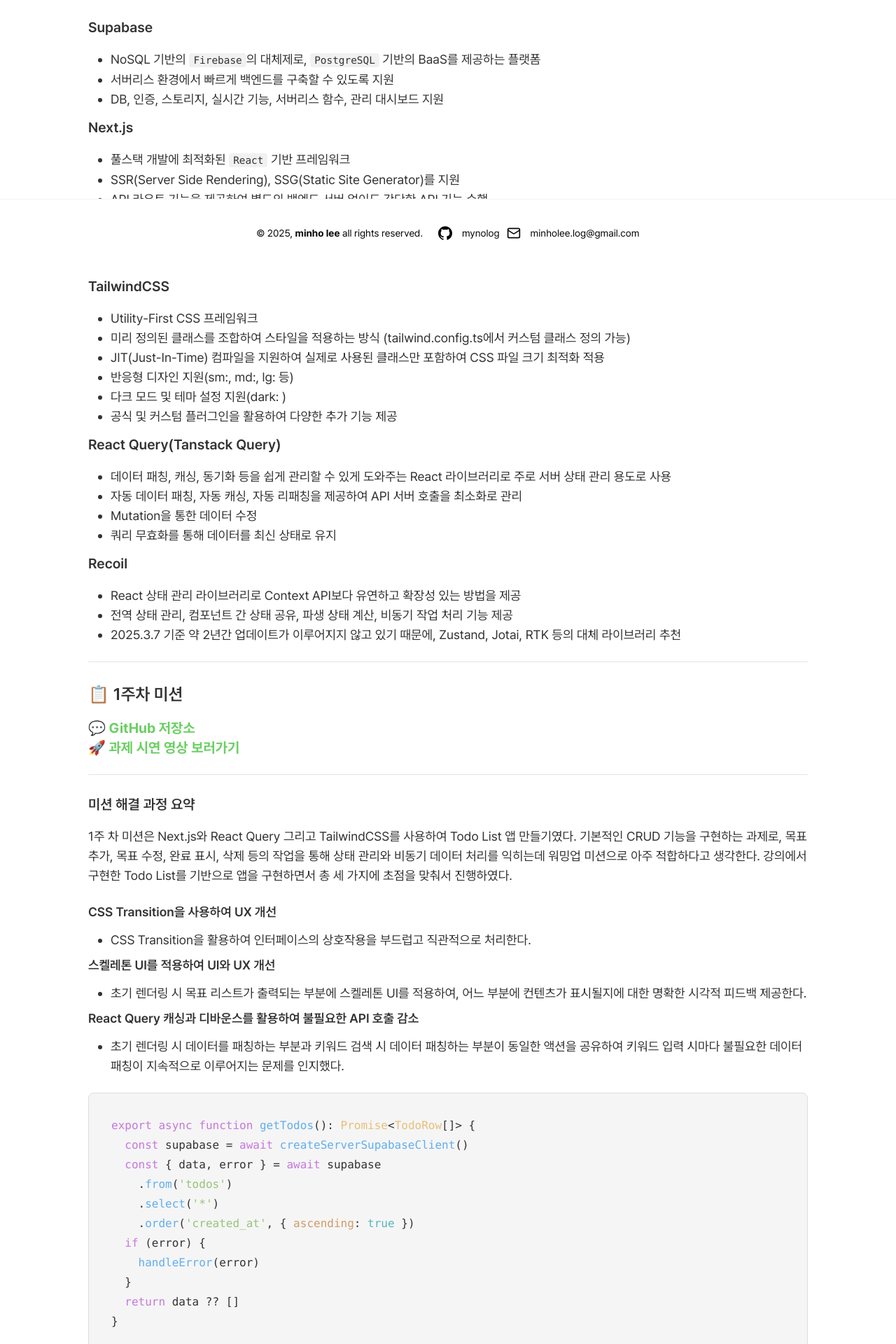
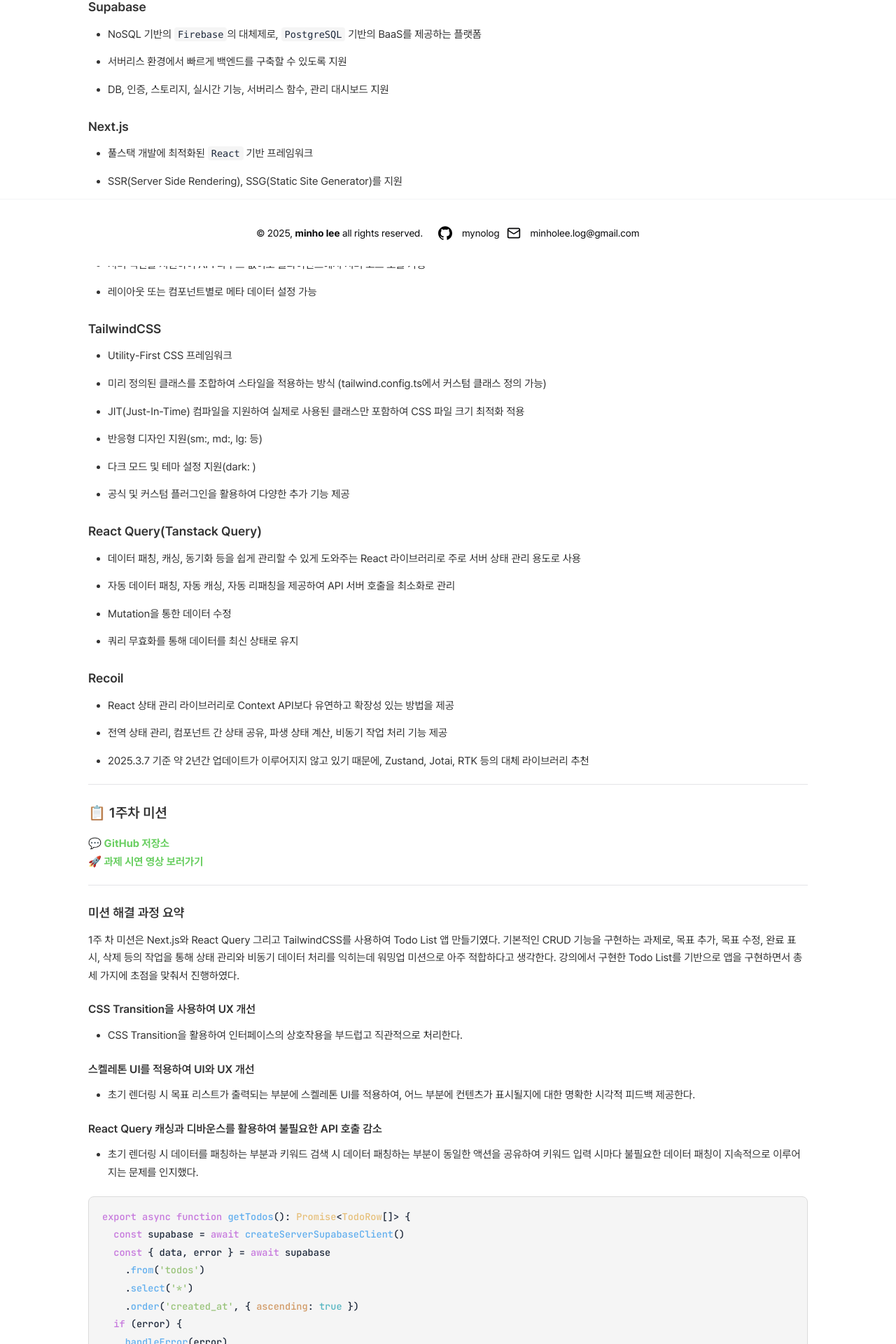
Before and after one commit to mynolog/mynolog-blog, a Next.js app: page /blog/devlog/inflearn-warm-up-3-1 in a window 1280 px wide. Shown: the part 420-2340 px from the top of the page at 70% size. Built offline with nearby package versions, Linux system fonts and the light colour scheme; no server answers.

Commit message:
style: Blog 페이지 폰크 크기 조정 및 코드블럭 폰트 'Jetbrains Mono'로 변경

```diff
--- a/src/app/blog/[category]/[slug]/page.tsx
+++ b/src/app/blog/[category]/[slug]/page.tsx
@@ -23,7 +23,7 @@
       <ReactMarkdown remarkPlugins={[remarkGfm]} rehypePlugins={[rehypeHighlight]}>
         {post.content}
       </ReactMarkdown>
-      <div className="pt-20">
+      <div className="pt-6">
         <Comment />
       </div>
     </article>
--- a/src/app/globals.css
+++ b/src/app/globals.css
@@ -119,107 +119,3 @@
     @apply bg-background text-foreground;
   }
 }
-.prose {
-  font-size: 1.125rem;
-  line-height: 1.75rem;
-  color: #333;
-}
-
-.prose h1 {
-  font-size: 2.25rem;
-  font-weight: bold;
-  margin-bottom: 1rem;
-}
-
-.prose p {
-  margin-bottom: 1rem;
-}
-
-.prose ul {
-  list-style: disc;
-  margin-left: 2rem;
-}
-
-.prose pre {
-  background-color: #f5f5f5;
-  color: #333;
-  padding: 16px;
-  border-radius: 8px;
-  overflow-x: auto;
-  margin-top: 1.5rem;
-  margin-bottom: 1.5rem;
-  border: 1px solid #ddd;
-  font-family: 'Courier New', Courier, monospace;
-}
-
-.prose code {
-  background-color: #f1f1f1;
-  color: #333;
-  padding: 2px 6px;
-  border-radius: 4px;
-  font-size: 0.9rem;
-}
-
-.prose pre code {
-  font-size: 1rem;
-  color: inherit;
-  background: none;
-  padding: 0;
-  white-space: pre-wrap;
-  word-wrap: break-word;
-}
-
-/* 다크모드 스타일 */
-
-.prose-dark {
-  color: #f8fafc;
-}
-
-.prose-dark h1 {
-  color: #e2e8f0;
-}
-
-.prose-dark p {
-  color: #e2e8f0;
-}
-
-.prose-dark ul {
-  list-style: disc;
-  color: #e2e8f0;
-}
-
-.prose-dark pre {
-  background-color: #2d2d2d;
-  color: #f8fafc;
-  padding: 16px;
-  border-radius: 8px;
-  overflow-x: auto;
-  margin-top: 1.5rem;
-  margin-bottom: 1.5rem;
-  border: 1px solid #444;
-}
-
-.prose-dark code {
-  background-color: #444;
-  color: #f8fafc;
-  padding: 2px 6px;
-  border-radius: 4px;
-  font-size: 0.9rem;
-}
-
-.prose-dark pre code {
-  font-size: 1rem;
-  color: inherit;
-  background: none;
-  padding: 0;
-  white-space: pre-wrap;
-  word-wrap: break-word;
-}
-
-.prose-dark a {
-  color: #3b82f6;
-}
-
-.prose-dark a:hover {
-  color: #2563eb;
-}
--- a/src/app/layout.tsx
+++ b/src/app/layout.tsx
@@ -10,6 +10,13 @@
   display: 'swap',
   weight: '45 920',
   variable: '--font-pretendard',
+})
+
+const jetbrainsMono = localFont({
+  src: './assets/fonts/JetBrainsMonoVariable.ttf',
+  display: 'swap',
+  weight: '100 800',
+  variable: '--font-jetBrainsMono',
 })
 
 export const metadata: Metadata = {
@@ -27,7 +34,7 @@
       <head>
         <ThemeScript />
       </head>
-      <body className={`${pretendard.className} antialiased`}>
+      <body className={`${pretendard.className} ${jetbrainsMono.variable} antialiased`}>
         <Providers>
           <DefaultLayout>{children}</DefaultLayout>
         </Providers>
--- a/src/app/markdown.css
+++ b/src/app/markdown.css
@@ -1,38 +1,30 @@
 .prose {
-  font-size: 1.125rem;
-  line-height: 1.75rem;
+  font-size: 0.95rem;
+  line-height: 1.6rem;
   color: #333;
 }
 
 .prose hr {
-  margin-top: 1.5rem;
-  margin-bottom: 1rem;
+  margin-top: 1.25rem;
+  margin-bottom: 0.875rem;
 }
 
 .prose a {
-  font-size: 1.25rem;
+  font-size: 0.95rem;
   font-weight: bold;
   color: #6bcf63;
   display: block;
 }
 
 .prose h1 {
-  font-size: 2.25rem;
+  font-size: 1.75rem;
   font-weight: 700;
-  margin-bottom: 1rem;
-  padding-top: 1.5rem;
-  padding-bottom: 0.5rem;
-}
-
-.prose h2 {
-  font-size: 1.875rem;
-  font-weight: 600;
   margin-bottom: 0.875rem;
   padding-top: 1.25rem;
   padding-bottom: 0.5rem;
 }
 
-.prose h3 {
+.prose h2 {
   font-size: 1.5rem;
   font-weight: 600;
   margin-bottom: 0.75rem;
@@ -40,16 +32,24 @@
   padding-bottom: 0.5rem;
 }
 
-.prose h4 {
+.prose h3 {
   font-size: 1.25rem;
   font-weight: 600;
   margin-bottom: 0.625rem;
-  padding-top: 0.75rem;
+  padding-top: 0.875rem;
   padding-bottom: 0.5rem;
 }
 
+.prose h4 {
+  font-size: 1.125rem;
+  font-weight: 600;
+  margin-bottom: 0.5rem;
+  padding-top: 0.75rem;
+  padding-bottom: 0.375rem;
+}
+
 .prose h5 {
-  font-size: 1.125rem;
+  font-size: 1rem;
   font-weight: 600;
   margin-bottom: 0.5rem;
   padding-top: 0.5rem;
@@ -57,7 +57,7 @@
 }
 
 .prose h6 {
-  font-size: 1rem;
+  font-size: 0.875rem;
   font-weight: 600;
   margin-bottom: 0.5rem;
   padding-top: 0.5rem;
@@ -66,37 +66,47 @@
   letter-spacing: 0.05em;
 }
 
-.prose p {
-  margin-bottom: 1rem;
+.prose p,
+.prose ul,
+.prose ol,
+.prose li {
+  font-size: 0.95rem;
+  margin-bottom: 0.875rem;
 }
 
 .prose ul {
   list-style: disc;
-  margin-left: 2rem;
+  margin-left: 1.75rem;
 }
 
 .prose pre {
-  background-color: #e2e8f0;
+  background-color: #f5f5f5;
   color: #1e293b;
-  padding: 16px;
+  padding: 14px;
   border-radius: 8px;
   overflow-x: auto;
-  margin-top: 1.5rem;
-  margin-bottom: 1.5rem;
-  border: 1px solid #cbd5e1;
-  font-family: 'Courier New', Courier, monospace;
+  margin: 1.25rem 0;
+  border: 1px solid #dcdcdc;
+  font-weight: 500;
+  font-size: 0.8rem;
+}
+
+.prose > pre,
+.prose > pre > code {
+  font-family: var(--font-jetBrainsMono), 'Courier New', monospace;
+  font-weight: 500;
 }
 
 .prose code {
-  background-color: #f1f5f9;
+  background-color: #f5f5f5;
   color: #1e293b;
-  padding: 2px 6px;
   border-radius: 4px;
-  font-size: 0.9rem;
+  padding: 2px 5px !important;
+  font-size: 0.85rem !important;
 }
 
 .prose pre code {
-  font-size: 1rem;
+  font-size: 0.85rem !important;
   color: inherit;
   background: none;
   padding: 0;
@@ -107,8 +117,8 @@
 .prose table {
   width: 100%;
   border-collapse: collapse;
-  margin: 1.5rem 0;
-  font-size: 0.95rem;
+  margin: 1.25rem 0;
+  font-size: 0.85rem;
 }
 
 .prose thead {
@@ -120,11 +130,26 @@
 .prose th,
 .prose td {
   border: 1px solid #cbd5e1;
-  padding: 0.75rem 1rem;
+  padding: 0.5rem 0.75rem;
 }
 
 .prose tbody tr:nth-child(even) {
   background-color: #f8fafc;
+}
+
+/* ======================
+   🌙 다크 모드 스타일링
+   ====================== */
+.dark .prose {
+  color: #f8fafc;
+}
+
+.dark .prose h1,
+.dark .prose p,
+.dark .prose ul,
+.dark .prose ol,
+.dark .prose li {
+  color: #e2e8f0;
 }
 
 .dark .prose table {
@@ -145,44 +170,27 @@
   border: 1px solid #475569;
 }
 
-.dark .prose {
-  color: #f8fafc;
-}
-
-.dark .prose h1 {
-  color: #e2e8f0;
-}
-
-.dark .prose p {
-  color: #e2e8f0;
-}
-
-.dark .prose ul {
-  list-style: disc;
-  color: #e2e8f0;
-}
-
 .dark .prose pre {
   background-color: #2d2d2d;
   color: #f8fafc;
-  padding: 16px;
+  padding: 14px;
   border-radius: 8px;
   overflow-x: auto;
-  margin-top: 1.5rem;
-  margin-bottom: 1.5rem;
+  margin: 1.25rem 0;
   border: 1px solid #444;
+  font-size: 0.8rem;
 }
 
 .dark .prose code {
   background-color: #444;
   color: #f8fafc;
-  padding: 2px 6px;
+  padding: 2px 5px;
   border-radius: 4px;
-  font-size: 0.9rem;
+  font-size: 0.85rem;
 }
 
 .dark .prose pre code {
-  font-size: 1rem;
+  font-size: 0.85rem;
   color: inherit;
   background: none;
   padding: 0;
@@ -192,6 +200,7 @@
 
 .dark .prose a {
   color: #3b82f6;
+  font-size: 0.95rem;
 }
 
 .dark .prose a:hover {
```
Also changed, not shown: src/app/assets/fonts/JetBrainsMonoVariable.ttf (added).
